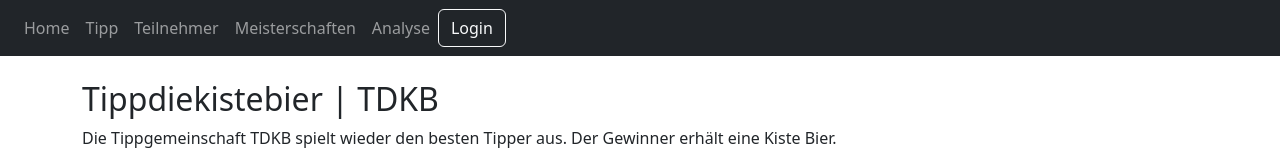
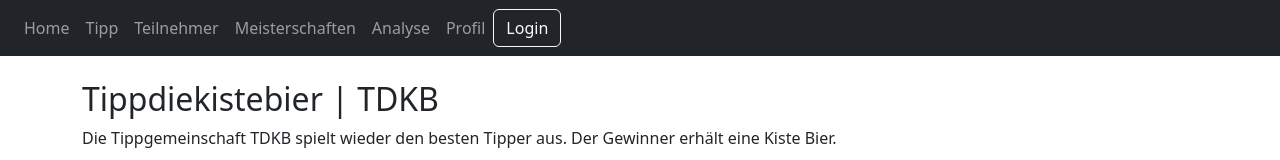
Before and after one commit to gluehloch/bo-frontend, an Angular app: page / in a window 1280 px wide. Shown: the top 160 px of the page. Built offline with nearby package versions, Linux system fonts and the light colour scheme; no server answers.

Commit message:
WIP: navbar

```diff
--- a/src/app/navbar/navbar.component.html
+++ b/src/app/navbar/navbar.component.html
@@ -24,7 +24,7 @@
             <li data-bs-toggle="collapse" data-bs-target=".navbar-collapse.show" class="nav-item" [class.active]="navMenu.research">
                 <a class="nav-link" routerLink="/research">Analyse</a>
             </li>
-            <li *ngIf="user" data-bs-toggle="collapse" data-bs-target=".navbar-collapse.show" class="nav-item" [class.active]="navMenu.profile">
+            <li data-bs-toggle="collapse" data-bs-target=".navbar-collapse.show" class="nav-item" [class.active]="navMenu.profile">
                 <a class="nav-link" routerLink="/profile">Profil</a>
             </li>
             <li class="nav-item dropdown" *ngIf="admin">
```
